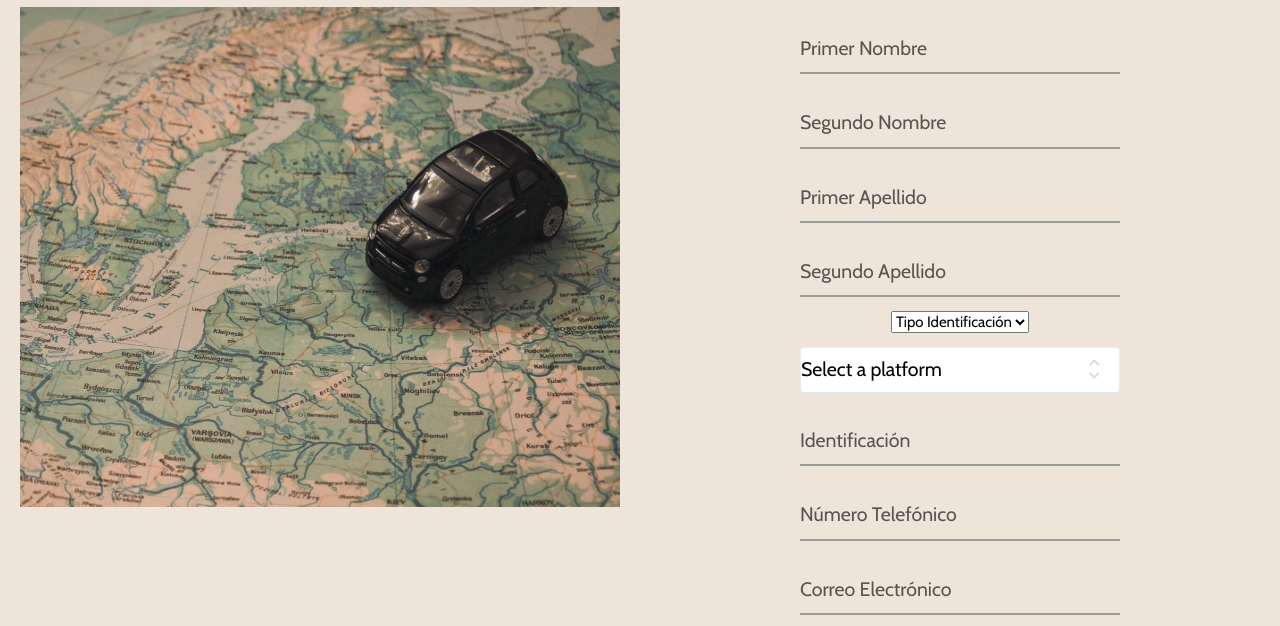
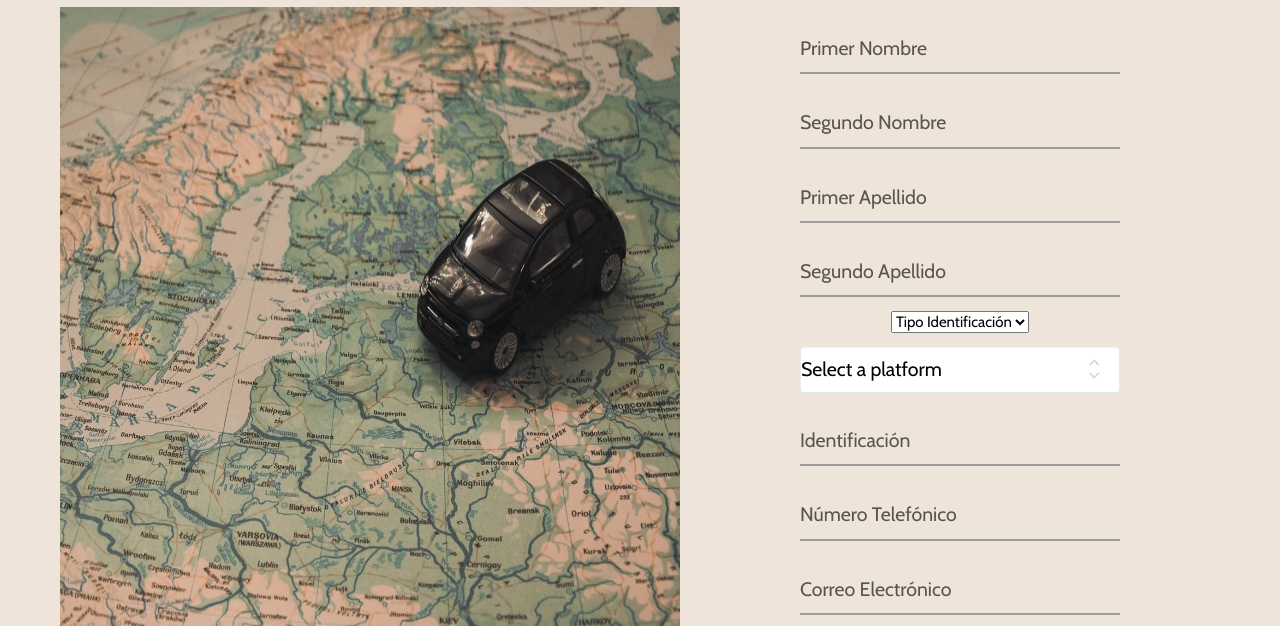
Before and after one commit to arelys-oconitrillo-ucenfotec/siniestros-cr, a plain HTML site: page public/html/registrar-usuarios.html in a window 1280 px wide. Shown: the part 185-811 px from the top of the page. Drawn offline with nearby package versions, Linux system fonts and the light colour scheme; some packages are replaced by stand-ins of ours; a script that the page names is missing.

Commit message:
Update general.css

```diff
--- a/public/css/general.css
+++ b/public/css/general.css
@@ -221,8 +221,9 @@ header {
 }
 
 .img-registro img {
-    height: 500px;
-    width: 600px;
+    margin-left: 100px;
+    height: 620px;
+    width: 620px;
 }
 
 #frm-registro {
```
